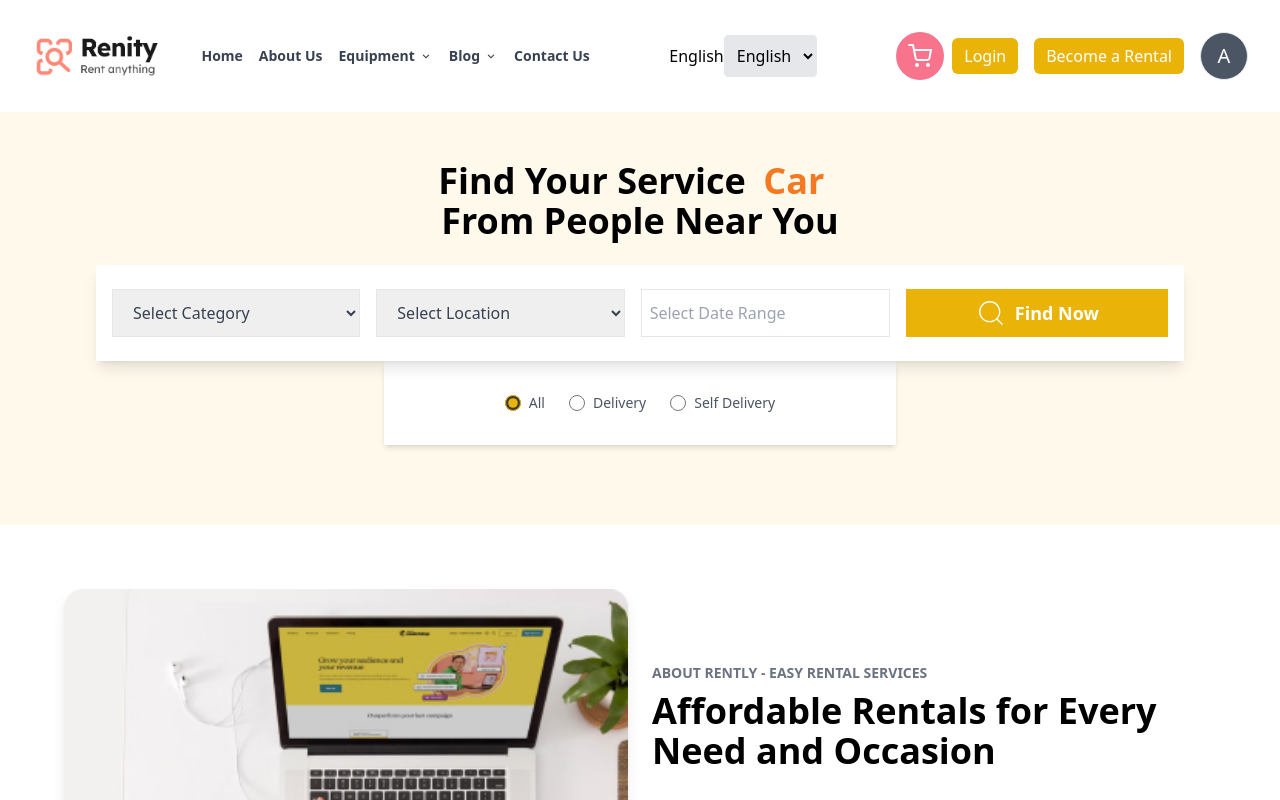
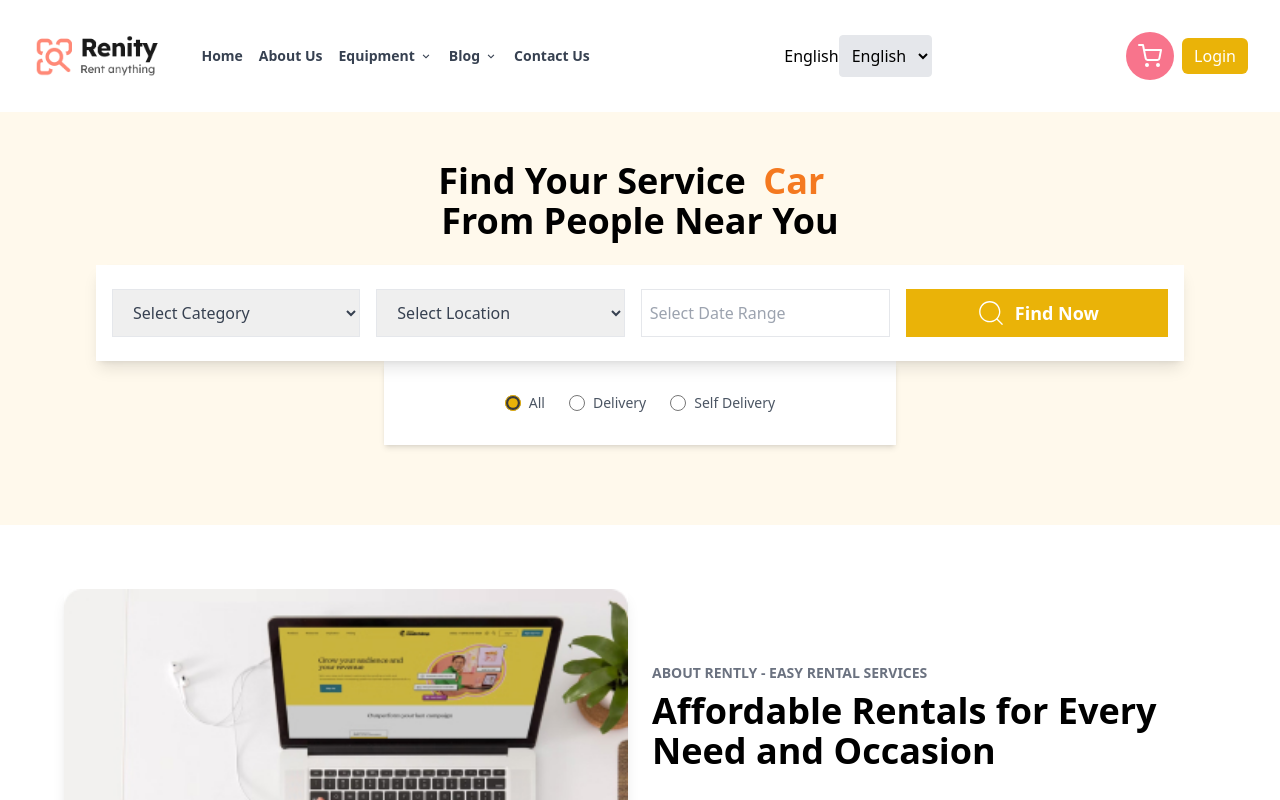
Before and after one commit to anasahammad/renity, a React (Vite) app: page / in a window 1280 px wide. Shown: the top 800 px of the page. Built offline with nearby package versions, Linux system fonts and the light colour scheme.

Commit message:
added link in login

```diff
--- a/src/components/Shared/Navbar.jsx
+++ b/src/components/Shared/Navbar.jsx
@@ -4,6 +4,7 @@ import { Link } from 'react-router-dom';
 import MobileNav from './MobileNav';
 import LanguageContext from '../../context/LanguageContext';
 import { useContext } from 'react';
+import { useSelector } from 'react-redux';
 
 export const navItems = [
   {
@@ -60,7 +61,8 @@ export const navItems = [
 const user = {name: "Anas Ahammad Sarker", email: "anasahammad2002@gmail.com", role: "user"}
 const Navbar = () => {
 
-   const { language, changeLanguage } = useContext(LanguageContext);
+  const { language, changeLanguage } = useContext(LanguageContext);
+  const userState = useSelector((state) => state.user);
   return (
     <header className='md:flex md:justify-between md:items-center py-4 md:py-8 px-4 md:px-8 fixed z-50 bg-white w-full'>
       {/* Mobile Nav */}
@@ -125,13 +127,17 @@ const Navbar = () => {
 
         <div className='flex items-center gap-4'>
           <div className='flex space-x-4'>
-            <button className='bg-[#EAB308] text-white py-1.5 px-3 rounded-md'>Login</button>
-            <button className='bg-[#EAB308] text-white py-1.5 px-3 rounded-md'>Become a Rental</button>
+            {!userState?.userInfo && (
+              <button className='bg-[#EAB308] text-white py-1.5 px-3 rounded-md'>
+                <Link to='/login'>Login</Link>
+              </button>
+            )}
+            {userState?.userInfo?.data?.role === 'user' && <button className='bg-[#EAB308] text-white py-1.5 px-3 rounded-md'>Become a Rental</button>}
           </div>
 
-          {user && (
+          {userState?.userInfo && (
             <Link to='/dashboard' className='bg-gray-600 w-12 h-12 border rounded-full text-white flex justify-center items-center text-xl uppercase'>
-              {user?.name?.slice(0, 1)}
+              {userState?.userInfo?.data?.name.slice(0, 1)}
             </Link>
           )}
         </div>
--- a/src/components/rental/UpdateRentalItem.jsx
+++ b/src/components/rental/UpdateRentalItem.jsx
@@ -1,9 +1,9 @@
 import { useMutation, useQuery } from '@tanstack/react-query';
 import axios from 'axios';
-import  { useState } from 'react';
+import { useState } from 'react';
 import { useForm } from 'react-hook-form';
 import toast from 'react-hot-toast';
-import { FiUpload, FiX, FiDollarSign, FiMapPin, FiCalendar, FiTag, FiFileText, FiImage } from 'react-icons/fi';
+import { FiCalendar, FiDollarSign, FiFileText, FiImage, FiMapPin, FiTag, FiUpload, FiX } from 'react-icons/fi';
 import { useParams } from 'react-router-dom';
 
 const categories = ['car', 'electronics', 'furniture', 'clothing', 'other'];
@@ -11,33 +11,26 @@ const rentalPeriods = ['1 day', '3 days', '1 week', '2 weeks', '1 month', '3 mon
 
 const UpdateRental = () => {
   const [images, setImages] = useState([]);
+  const { id } = useParams();
+  const { data: rentals = [] } = useQuery({
+    queryKey: ['rentals'],
+    queryFn: () => Promise.resolve(),
+  });
+  const rental = rentals.find((rental) => rental._id === id);
 
-  const { id } = useParams()
-
-   const { data: rentals = [] } = useQuery({
-     queryKey: ['rentals'],
-     queryFn: () => Promise.resolve(),
-   });
-
-   const rental = rentals.find((rental) => rental._id === id);
-
-
-
-
-
-
-
+  const [existingImages, setExistingImages] = useState(rental?.images || []);
   const {
     register,
     handleSubmit,
     formState: { errors },
   } = useForm();
 
-
   const { mutate, isLoading } = useMutation({
     mutationFn: async (formData) => {
-      const response = await axios.put(`${import.meta.env.VITE_API_URL}/rental/${rental?._id}`, {...formData, price:+formData.price, discount:+formData.discount}, { withCredentials: true });
+      const response = await axios.put(`${import.meta.env.VITE_API_URL}/rental/${rental?._id}`, formData, {
+        withCredentials: true
 
+      });
       return response.data;
     },
     onSuccess: (data) => {
@@ -50,17 +43,22 @@ const UpdateRental = () => {
   });
 
   const onSubmit = async (data) => {
-    const formData = new FormData()
+    const formData = new FormData();
     Object.entries(data).forEach(([key, value]) => {
-      formData.append(key, value.toString())
-    })
+      formData.append(key, value.toString());
+    });
+
+    // Append new images
     images.forEach((image, index) => {
-      formData.append(`image${index}`, image)
-    })
-    console.log('Form data:', Object.fromEntries(formData))
+      formData.append(`newImages`, image);
+    });
 
-    console.log(data);
-    await mutate(Object.fromEntries(formData));
+    // Append existing images that weren't removed
+    formData.append('existingImages', JSON.stringify(existingImages));
+
+    console.log('Form data:', Object.fromEntries(formData));
+
+    await mutate(formData);
   };
 
   const handleImageUpload = (e) => {
@@ -72,6 +70,10 @@ const UpdateRental = () => {
 
   const removeImage = (index) => {
     setImages((prevImages) => prevImages.filter((_, i) => i !== index));
+  };
+
+  const removeExistingImage = (index) => {
+    setExistingImages((prevImages) => prevImages.filter((_, i) => i !== index));
   };
 
   return (
@@ -124,13 +126,8 @@ const UpdateRental = () => {
                 <select defaultValue={rental?.status} {...register('status', { required: 'Status is required' })} className='mt-1 block w-full pl-3 pr-10 py-2 text-base border border-gray-500 focus:outline-none  sm:text-sm rounded-md'>
                   <option value=''>Select a status</option>
 
-                    <option  value='available'>
-                      Available
-                    </option>
-                    <option  value='rented'>
-                      Rented
-                    </option>
-
+                  <option value='available'>Available</option>
+                  <option value='rented'>Rented</option>
                 </select>
 
                 {errors.status && <p className='mt-1 text-sm text-red-600'>{errors.status.message}</p>}
@@ -258,10 +255,22 @@ const UpdateRental = () => {
             </div> */}
 
           {/* Images preview */}
-          {images.length > 0 && (
+          {(images.length > 0 || existingImages.length > 0) && (
             <div className='mt-4 grid grid-cols-2 gap-4 sm:grid-cols-3 md:grid-cols-4'>
+              {existingImages.map((image, index) => (
+                <div key={`existing-${index}`} className='relative group'>
+                  <img src={image} alt={`Existing ${index + 1}`} className='h-24 w-full object-cover rounded-md transition-all duration-300 ease-in-out group-hover:opacity-75' />
+                  <button
+                    type='button'
+                    onClick={() => removeExistingImage(index)}
+                    className='absolute top-0 right-0 bg-red-500 text-white rounded-full p-1 m-1 opacity-0 group-hover:opacity-100 transition-opacity duration-300 ease-in-out hover:bg-red-600 focus:outline-none focus:ring-2 focus:ring-offset-2 focus:ring-red-500'
+                  >
+                    <FiX className='h-4 w-4' />
+                  </button>
+                </div>
+              ))}
               {images.map((image, index) => (
-                <div key={index} className='relative group'>
+                <div key={`new-${index}`} className='relative group'>
                   <img src={URL.createObjectURL(image)} alt={`Uploaded ${index + 1}`} className='h-24 w-full object-cover rounded-md transition-all duration-300 ease-in-out group-hover:opacity-75' />
                   <button
                     type='button'
```
Also changed, not shown: src/layout/Dashboard.jsx (+10 -44 lines).
